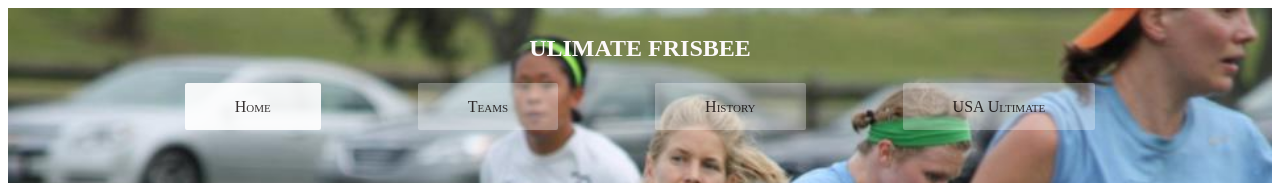
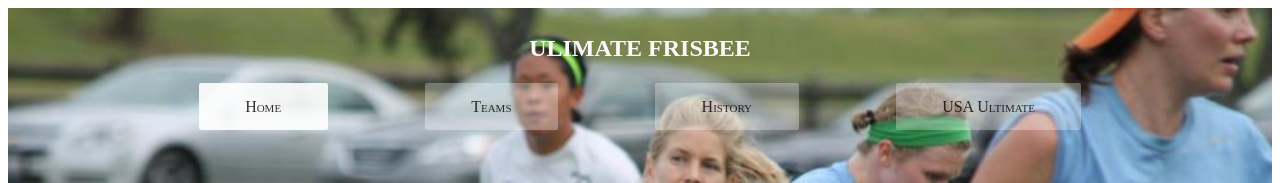
Before and after one commit to zeeshanamanwarraich/sample1, a plain HTML site: page index.html in a window 1280 px wide. Shown: the top 183 px of the page. Drawn offline with Linux system fonts and the light colour scheme.

Commit message:
Update hw1.css

```diff
--- a/css/hw1.css
+++ b/css/hw1.css
@@ -21,7 +21,7 @@ nav a{
     border-radius: 2px;
     color: rgba(7, 0, 0, 0.8);
     margin:4%;
-    padding: 15px 50px 15px 50px;
+    padding: 15px 4% 15px 4%;
     text-align: center;
     font-variant: small-caps;
     text-decoration: none;
```
